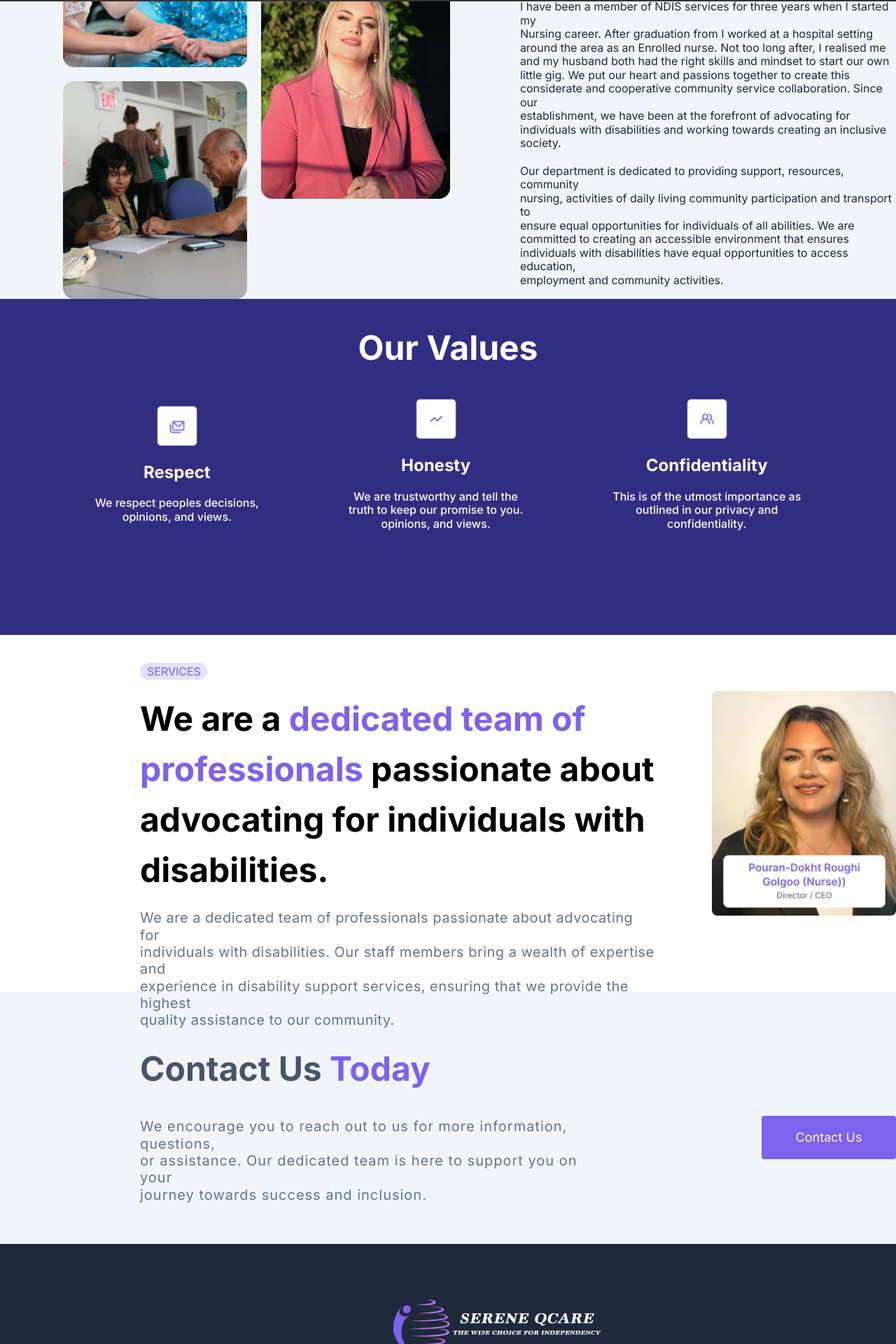
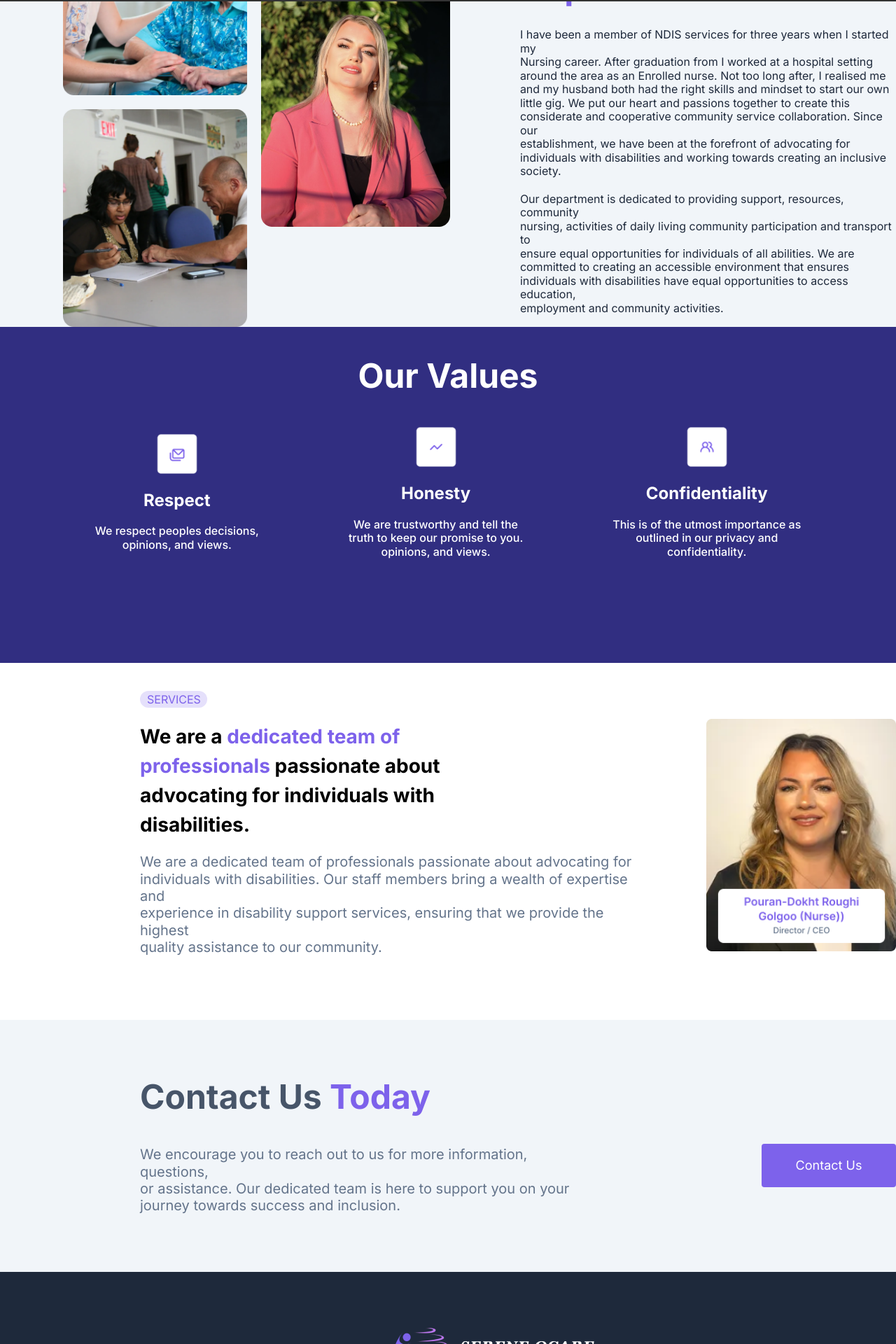
Before and after one commit to WebGhpTech/Serene-Qcare, a React (Vite) app: page /about in a window 1280 px wide. Shown: the part 798-2718 px from the top of the page at 70% size. Built offline with nearby package versions, Linux system fonts and the light colour scheme.

Commit message:
Update About.jsx

```diff
--- a/src/pages/About.jsx
+++ b/src/pages/About.jsx
@@ -27,7 +27,7 @@ const About = () => {
           alt='about'/>
           </div>
    </div>
-<div className='bg-textGray h-screen'>
+<div className='pt-10 pb-10 bg-textGray h-screen'>
    <div className=' ml-[50px]  flex xl:justify-wrap items-center max-xl:flex-col-reverse gap-5 max-container max-sm:mt-60 h-[796] '>
      <div className="gap-5  md:ml-10  ">
         <img
@@ -138,8 +138,8 @@ const About = () => {
         <div className=' flex h-[510px]'>
          <div >
          <h4 className="mt-10 ml-[200px] text-center bg-primary h-22 px-2.5 flex items-center text-md bg-purple rounded-full w-24 text-primary ">SERVICES</h4>
-         <h3 className='ml-[200px] mt-5 text-4xl leading-normal font-bold'><span>We are a </span> <span className='text-primary'>dedicated team of <br/>professionals</span> <span>passionate about<br/> advocating for individuals with<br/> disabilities.</span></h3>
-         <p className='ml-[200px] mt-5 mb-5 text-xl  text-button2 tracking-wide'>We are a dedicated team of professionals passionate about advocating for<br/> individuals with disabilities. Our staff members bring a wealth of expertise and<br/> experience in disability support services, ensuring that we provide the highest <br/>quality assistance to our community.</p>
+         <h3 className='ml-[200px] mt-5 text-3xl leading-normal font-bold'><span>We are a </span> <span className='text-primary'>dedicated team of <br/>professionals</span> <span>passionate about<br/> advocating for individuals with<br/> disabilities.</span></h3>
+         <p className='ml-[200px] mt-5 mb-5 text-xl  text-button2 '>We are a dedicated team of professionals passionate about advocating for<br/> individuals with disabilities. Our staff members bring a wealth of expertise and<br/> experience in disability support services, ensuring that we provide the highest <br/>quality assistance to our community.</p>
          </div>
            <div className='ml-20 mt-20'><img className='' src={ceo}/></div>
 
@@ -147,7 +147,7 @@ const About = () => {
             <div className=' flex bg-textGray w-full h-[360px]'>
                <div>
                <h1 className='font-bold text-4xl pt-20 ml-[200px] mb-10'> <span className='text-darkGray'>Contact Us </span> <span className='text-primary'>Today</span></h1>
-               <p className='ml-[200px] text-button2 text-xl tracking-wider'>We encourage you to reach out to us for more information, questions, <br/>or assistance. Our dedicated team is here to support you on your<br/> journey towards success and inclusion.</p>
+               <p className='ml-[200px] text-button2 text-xl '>We encourage you to reach out to us for more information, questions, <br/>or assistance. Our dedicated team is here to support you on your<br/> journey towards success and inclusion.</p>
                </div>
 
                <div>
```
